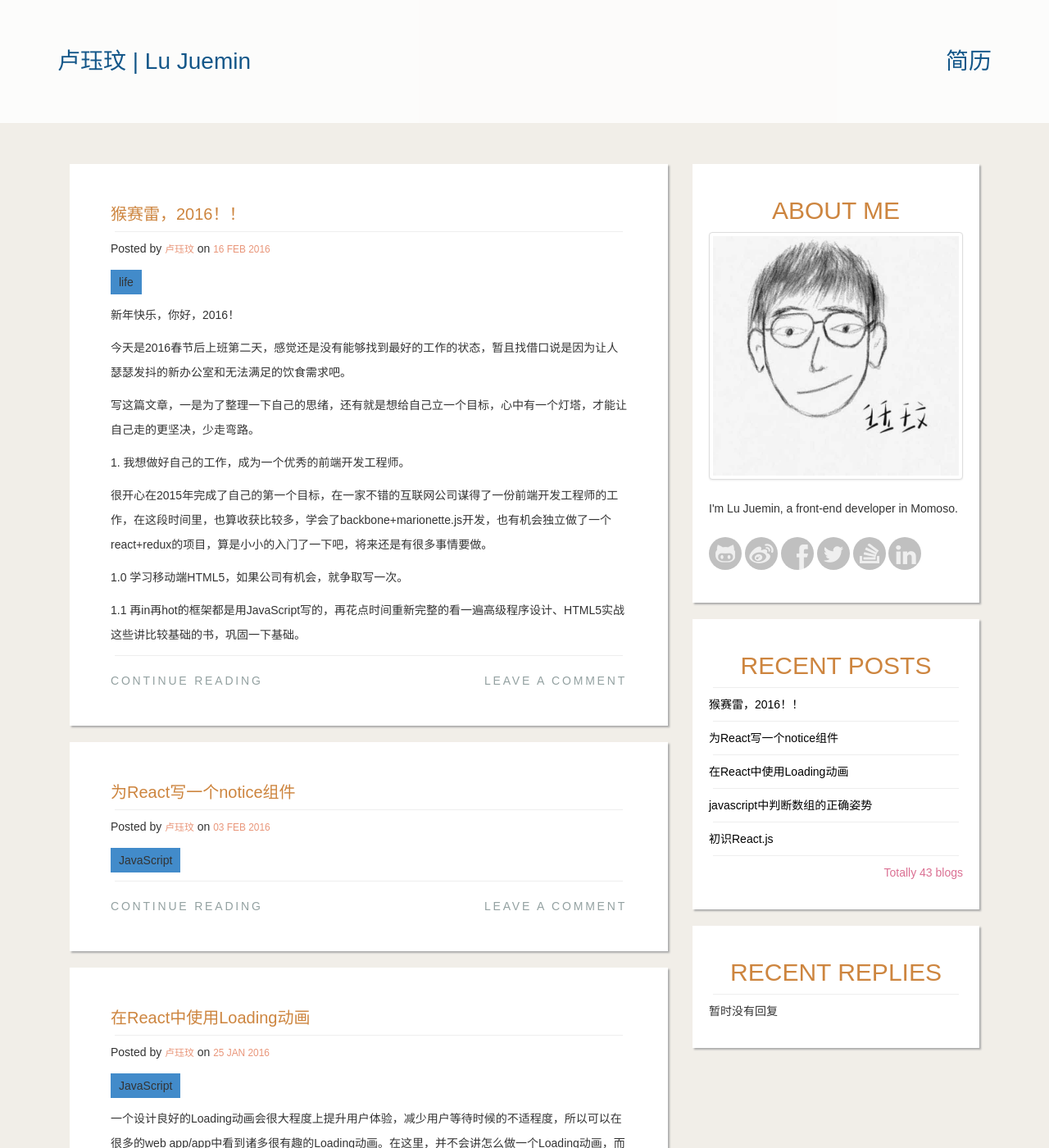
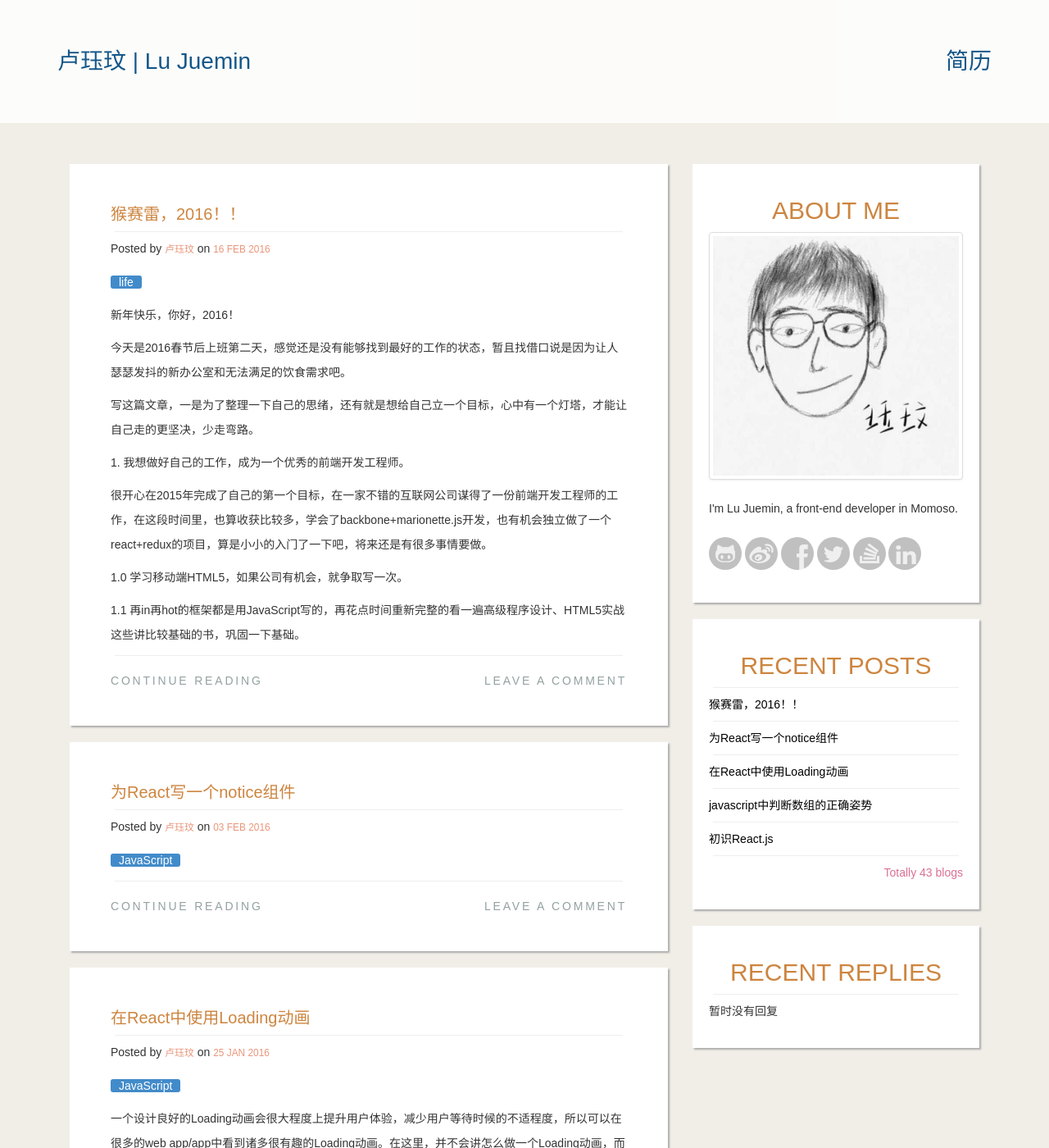
Before and after one commit to juemin90/juemin90.github.io, a Jekyll site: the page built from index.html, in a window 1280 px wide and 1400 px high. Shown: the whole window at 82% size. Built offline with Jekyll 4.4.1, drawn with Linux system fonts in a browser that asks for light colours; nearby versions of some CDN libraries; the list of posts is cut into pages by our own code; comment, search, counter and statistics services are not loaded.

Commit message:
fix: style

```diff
--- a/css/public.css
+++ b/css/public.css
@@ -135,17 +135,21 @@
     padding:30px 50px;
 }
 article.holder .post-label {
-	display: inline-block;
+	display: inline;
 	background-color: #428BCA;
 	padding: 0 10px;
   text-align: right;
+  border-radius: 3px;
+  color: white;
 }
 
 #innerContent .post-label {
-	display: inline-block;
+	display: inline;
 	background-color: #428BCA;
 	padding: 0 10px;
   text-align: right;
+  border-radius: 3px;
+  color: white;
 }
 
 
```
